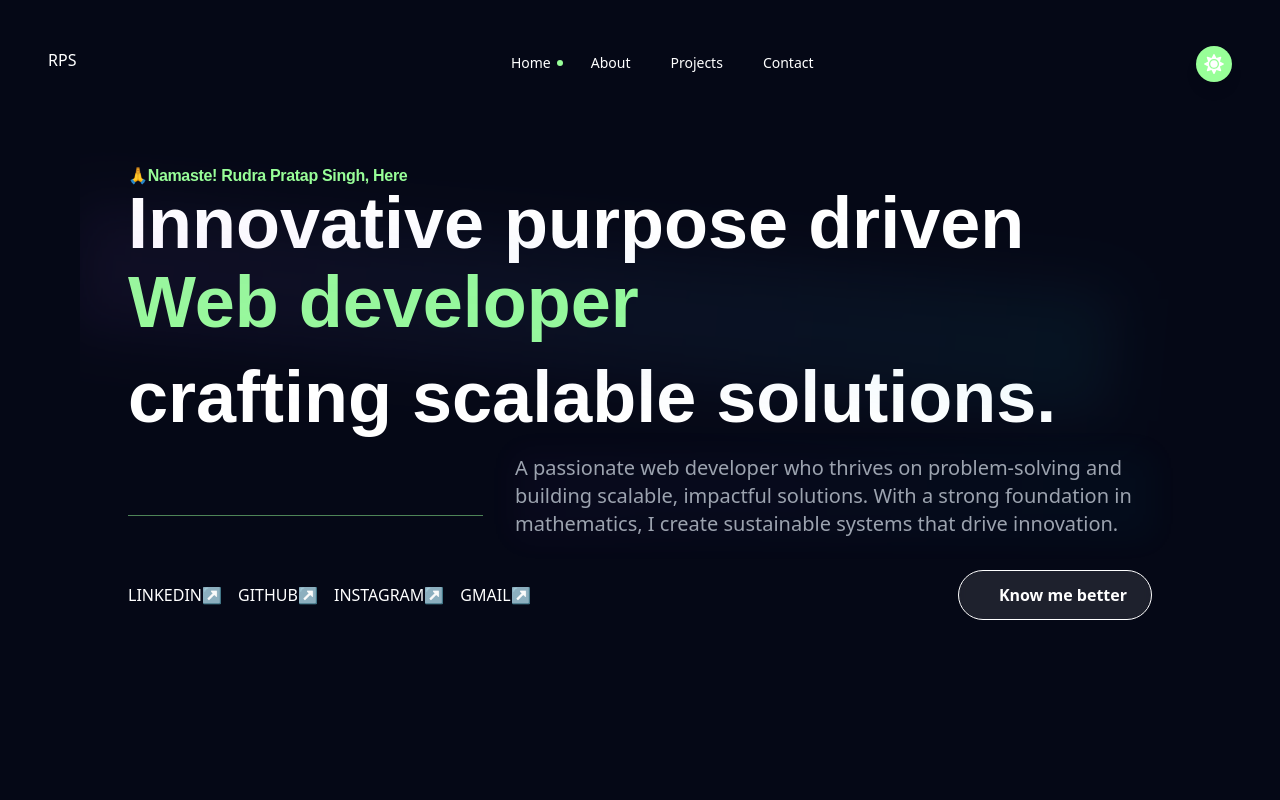
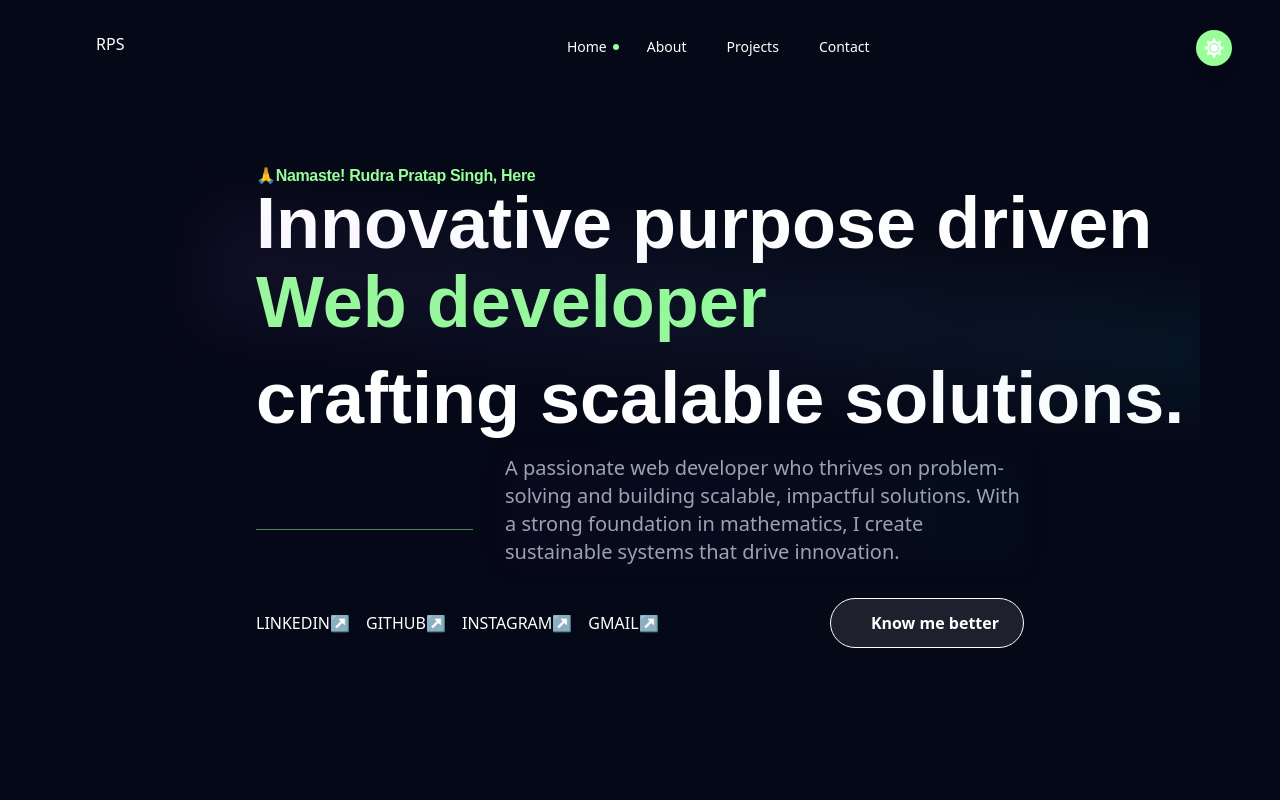
Before and after one commit to lord-rudra0/My-Portfolio, a React (Vite) app: page / in a window 1280 px wide. Shown: the top 800 px of the page. Built offline with nearby package versions, Linux system fonts and the light colour scheme.

Commit message:
Refactor Hero and Navbar components for improved layout and responsiveness; adjust CSS styles to remove unnecessary margins

```diff
--- a/src/components/Hero.jsx
+++ b/src/components/Hero.jsx
@@ -115,7 +115,7 @@ const Hero = () => {
 
   return (
     <motion.div
-      className={`${isLargeScreen ? 'h-screen mt-20 pt-10' : 'mt-2 pt-2 mb-10'} w-full overflow-hidden relative mt-4`}
+      className={`${isLargeScreen ? 'h-screen flex items-center' : 'mt-2 pt-2 mb-10'} w-full overflow-hidden relative`}
       initial={{ opacity: 0 }}
       animate={{ opacity: 1 }}
       transition={{ duration: 0.8 }}
@@ -135,7 +135,7 @@ const Hero = () => {
 
       <div
         ref={containerRef}
-        className="max-w-screen-xl mx-auto flex flex-col justify-start h-full px-4 md:px-12 relative"
+        className="max-w-screen-xl mx-auto flex flex-col justify-center h-full px-4 md:px-12 relative"
         style={{
           '--mouse-x': `${mouseX.get()}px`,
           '--mouse-y': `${mouseY.get()}px`
--- a/src/components/Navbar.jsx
+++ b/src/components/Navbar.jsx
@@ -16,38 +16,25 @@ const Navbar = () => {
   // Check for screen size
   const isLargeScreen = window.matchMedia('(min-width: 768px) and (min-height: 600px)').matches;
 
-  // For smaller screens, use fixed values. For larger screens, keep scroll animations
-  const headerHeight = isLargeScreen
-    ? useTransform(scrollY, [0, 100], ['6rem', '3rem'])
-    : '3rem';
+  // Call useTransform unconditionally to satisfy React hooks rules.
+  const headerHeightTransform = useTransform(scrollY, [0, 100], ['6rem', '3rem']);
+  const boxWidthTransform = useTransform(scrollY, [0, 100], ['100%', '70%']);
+  const boxPaddingTransform = useTransform(scrollY, [0, 100], ['0 3rem', '0.75rem']);
+  const boxBgTransform = useTransform(scrollY, [0, 100], ['rgba(255,255,255,0)', 'rgba(255,255,255,0.05)']);
+  const boxBorderTransform = useTransform(scrollY, [0, 100], ['0px', '1px']);
+  const itemSpacingTransform = useTransform(scrollY, [0, 100], [40, 20]);
+  const logoMarginTransform = useTransform(scrollY, [0, 100], ['0 4rem', '0 0.75rem']);
+  const blurTransform = useTransform(scrollY, [0, 100], [0, 8]);
 
-  const boxWidth = isLargeScreen
-    ? useTransform(scrollY, [0, 100], ['100%', '70%'])
-    : '100%';
-
-  const boxPadding = isLargeScreen
-    ? useTransform(scrollY, [0, 100], ['0 3rem', '0.75rem'])
-    : '0.75rem';
-
-  const boxBg = isLargeScreen
-    ? useTransform(scrollY, [0, 100], ['rgba(255,255,255,0)', 'rgba(255,255,255,0.05)'])
-    : 'rgba(255,255,255,0.05)';
-
-  const boxBorder = isLargeScreen
-    ? useTransform(scrollY, [0, 100], ['0px', '1px'])
-    : '1px';
-
-  const itemSpacing = isLargeScreen
-    ? useTransform(scrollY, [0, 100], [40, 20])
-    : 20;
-
-  const logoMargin = isLargeScreen
-    ? useTransform(scrollY, [0, 100], ['0 4rem', '0 0.75rem'])
-    : '0 0.75rem';
-
-  const blur = isLargeScreen
-    ? useTransform(scrollY, [0, 100], [0, 8])
-    : 8;
+  // Select either the transform (motion value) for large screens or static fallbacks for small screens
+  const headerHeight = isLargeScreen ? headerHeightTransform : '3rem';
+  const boxWidth = isLargeScreen ? boxWidthTransform : '100%';
+  const boxPadding = isLargeScreen ? boxPaddingTransform : '0.75rem';
+  const boxBg = isLargeScreen ? boxBgTransform : 'rgba(255,255,255,0.05)';
+  const boxBorder = isLargeScreen ? boxBorderTransform : '1px';
+  const itemSpacing = isLargeScreen ? itemSpacingTransform : 20;
+  const logoMargin = isLargeScreen ? logoMarginTransform : '0 0.75rem';
+  const blur = isLargeScreen ? blurTransform : 8;
 
   const links = [
     { id: 1, link: 'home', path: '/' },
@@ -67,7 +54,7 @@ const Navbar = () => {
     <>
       <motion.div
         style={{ height: headerHeight }}
-        className="flex flex-col justify-center items-center w-full fixed z-50 theme-transition mt-4"
+        className="flex flex-col justify-center items-center w-full fixed top-0 z-50 theme-transition"
         initial={{ y: -100 }}
         animate={{ y: 0 }}
         transition={{ duration: 0.5 }}
@@ -86,8 +73,9 @@ const Navbar = () => {
         >
           <motion.div
             className="flex items-center"
+            style={{ margin: logoMargin }}
           >
-            <span className="h-8 ml-4">RPS</span>
+            <span className="h-8">RPS</span>
           </motion.div>
 
           <motion.div
--- a/src/pages/Home.jsx
+++ b/src/pages/Home.jsx
@@ -30,7 +30,7 @@ const Home = () => {
       initial={{ opacity: 0 }}
       animate={{ opacity: 1 }}
       exit={{ opacity: 0 }}
-      className={`min-h-screen theme-transition ${theme === 'dark' ? 'bg-dark text-white' : 'bg-light text-black'} pt-20`}
+    className={`min-h-screen theme-transition ${theme === 'dark' ? 'bg-dark text-white' : 'bg-light text-black'}`}
     >
       <motion.section
         initial="hidden"
--- a/src/styles/hero.css
+++ b/src/styles/hero.css
@@ -1,20 +1,16 @@
-/* Add these styles to force remove any top margins */
-.h-screen,
-.h-screen > div,
-.h-screen > div > div,
-.hero-heading,
-.namaste-text,
-.hero-accent {
-  margin-top: 0 !important;
-  padding-top: 0 !important;
+/* Do not forcibly zero margins globally here; keep rules scoped */
+.h-screen {
+  /* make h-screen act as a flex container so children can be vertically centered */
+  display: flex;
+  align-items: center;
 }
 
-/* Adjust the content position from the top */
-.h-screen > div {
-  padding-top: var(--navbar-height, 4rem) !important; /* Adjust this value based on your navbar height */
+/* helper in case some pages need explicit centering */
+.center-hero {
+  display: flex;
+  align-items: center;
+  justify-content: center;
+  height: 100%;
 }
 
-/* Remove any potential inherited margins */
-* {
-  margin-block-start: 0;
-}
+/* Keep global reset in index.css instead of here */
--- a/src/styles/navbar.css
+++ b/src/styles/navbar.css
@@ -55,7 +55,7 @@
   max-width: 100%;
   padding-left: 1rem;  /* 16px */
   padding-right: 1rem; /* 16px */
-  margin-top: 1rem !important; /* 16px top margin for all screens */
+  margin-top: 0 !important; /* remove forced top margin */
 }
 
 @media (min-width: 768px) {
```
